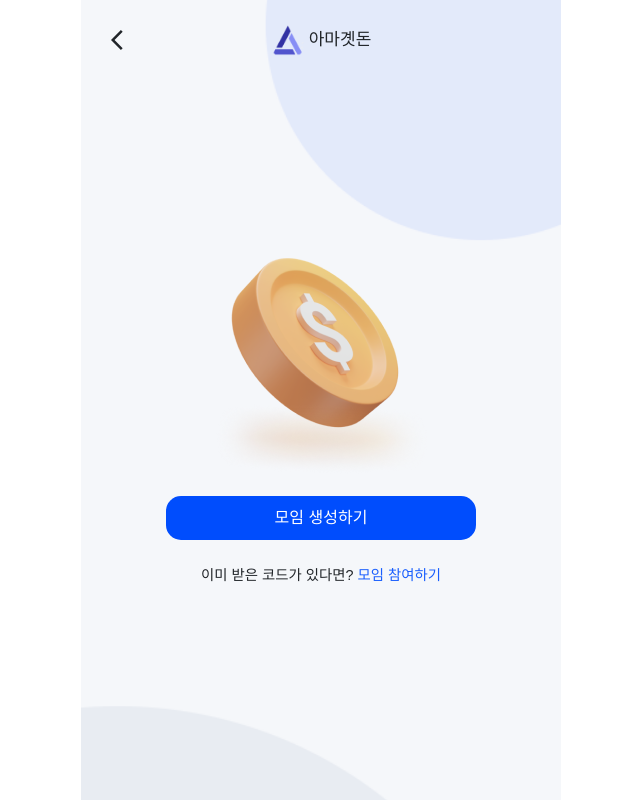
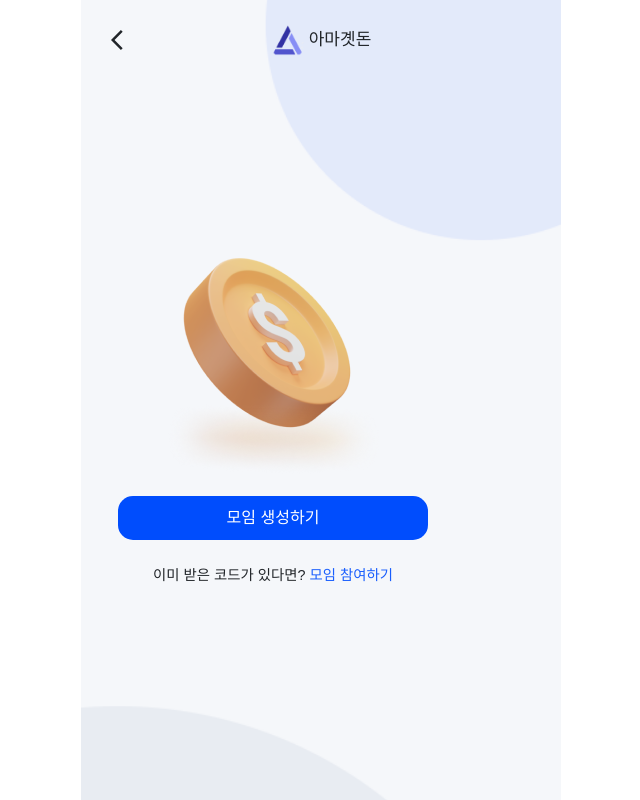
Before and after one commit to PDA-ARMAGYETDON/pda-armagyeton-frontend, a React (Vite) app in the folder amagyeton/: page /group/create in a window 1280 px wide. Shown: the whole page, without its empty margins (319-959 px from the left). Built offline with nearby package versions, Linux system fonts and the light colour scheme; a web font is replaced by a local one.

Commit message:
refactor: 코드 수정 , 기능 변경사항 없음

```diff
--- a/amagyeton/src/components/app-view/AppView.jsx
+++ b/amagyeton/src/components/app-view/AppView.jsx
@@ -6,11 +6,6 @@ const MainDiv = styled.div`
   margin: 0px auto;
   background-image: url("/images/background_scroll.png");
   background-size: cover;
-
-  display: flex;
-  flex-direction: column;
-  align-items: center;
-  position: relative;
 `;
 
 const AppViewPage = ({ children }) => {
```
